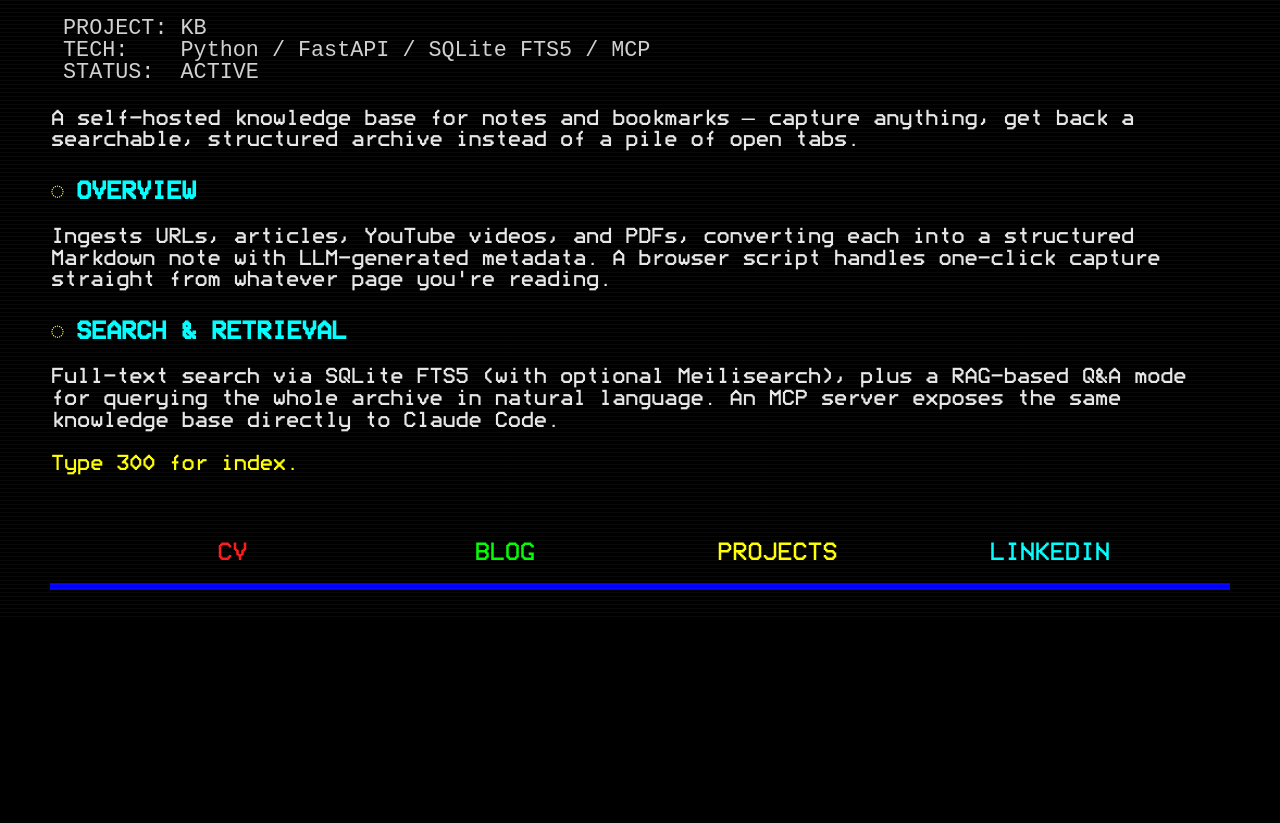
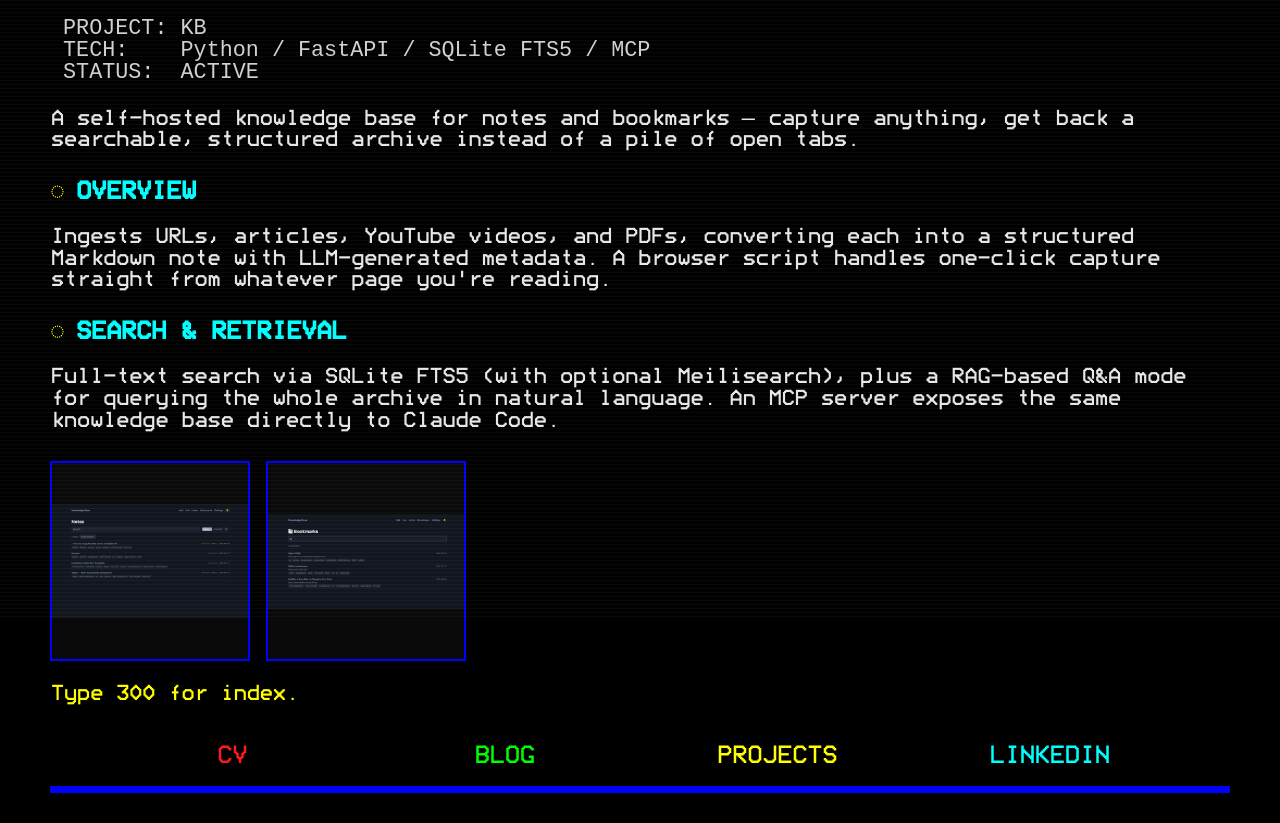
Before and after one commit to krzlew/vcard, an Eleventy site: page src/projects/305-kb.md in a window 1280 px wide. Shown: the part 180-1003 px from the top of the page. Before the commit the page ends 800 px from the top, so only its background shows below. Built offline with nearby package versions, Linux system fonts and the light colour scheme; Eleventy itself is replaced by a stand-in of ours; files that its build step writes are made by us from their sources.

Commit message:
Add screenshots to kb/mahjong-sudoku/polish-castles, fix thumbnail sizing to 200x200

```diff
--- a/src/projects/304-mahjong-sudoku.md
+++ b/src/projects/304-mahjong-sudoku.md
@@ -8,6 +8,10 @@
 tech: React Native / Expo / TypeScript
 status: LEARNING
 summary: Ad-free puzzle games, built to learn Expo
+images:
+  - /images/projects/mahjong-sudoku/sudoku-main.jpg
+  - /images/projects/mahjong-sudoku/sudoku-win.jpg
+  - /images/projects/mahjong-sudoku/mahjong-game.jpg
 ---
 Two mobile puzzle games, built for the same reason: most free
 Mahjong/Sudoku apps on the stores are wall-to-wall ads. These are
--- a/src/projects/305-kb.md
+++ b/src/projects/305-kb.md
@@ -8,6 +8,9 @@
 tech: Python / FastAPI / SQLite FTS5 / MCP
 status: ACTIVE
 summary: Self-hosted notes and bookmark knowledge base
+images:
+  - /images/projects/kb/index-view.png
+  - /images/projects/kb/bookmark-view.png
 ---
 A self-hosted knowledge base for notes and bookmarks — capture
 anything, get back a searchable, structured archive instead of a
--- a/src/projects/306-polish-castles.md
+++ b/src/projects/306-polish-castles.md
@@ -10,6 +10,8 @@
 summary: An interactive map of Polish castles and palaces
 link: https://zamki.htsh.pl
 linkLabel: zamki.htsh.pl
+images:
+  - /images/projects/polish-castles/index-view.png
 ---
 Exploring old castles, palaces, and fortresses is a personal hobby
 — this is that hobby turned into a proper interactive map.
--- a/style.css
+++ b/style.css
@@ -89,7 +89,7 @@
 .project-tech, .project-status { margin: 2px 0; color: var(--cyan); }
 .project-visit { margin: 0 0 24px; }
 .project-shots { display: flex; flex-wrap: wrap; gap: 16px; margin-top: 30px; }
-.project-shots img { max-width: 100%; width: 360px; border: 2px solid var(--blue); display: block; cursor: zoom-in; }
+.project-shots img { width: 200px; height: 200px; max-width: 100%; border: 2px solid var(--blue); display: block; cursor: zoom-in; object-fit: contain; background: #0a0a0a; }
 .lightbox { position: fixed; inset: 0; z-index: 2000; display: flex; align-items: center; justify-content: center; padding: 30px; background: rgba(0, 0, 0, 0.9); cursor: zoom-out; }
 .lightbox[hidden] { display: none; }
 .lightbox img { max-width: 100%; max-height: 100%; object-fit: contain; border: 2px solid var(--blue); }
```
Also changed, not shown: images/projects/kb/bookmark-view.png (added), images/projects/kb/index-view.png (added), images/projects/mahjong-sudoku/mahjong-game.jpg (added), images/projects/mahjong-sudoku/sudoku-main.jpg (added), images/projects/mahjong-sudoku/sudoku-win.jpg (added), images/projects/polish-castles/index-view.png (added), 1 other file.
